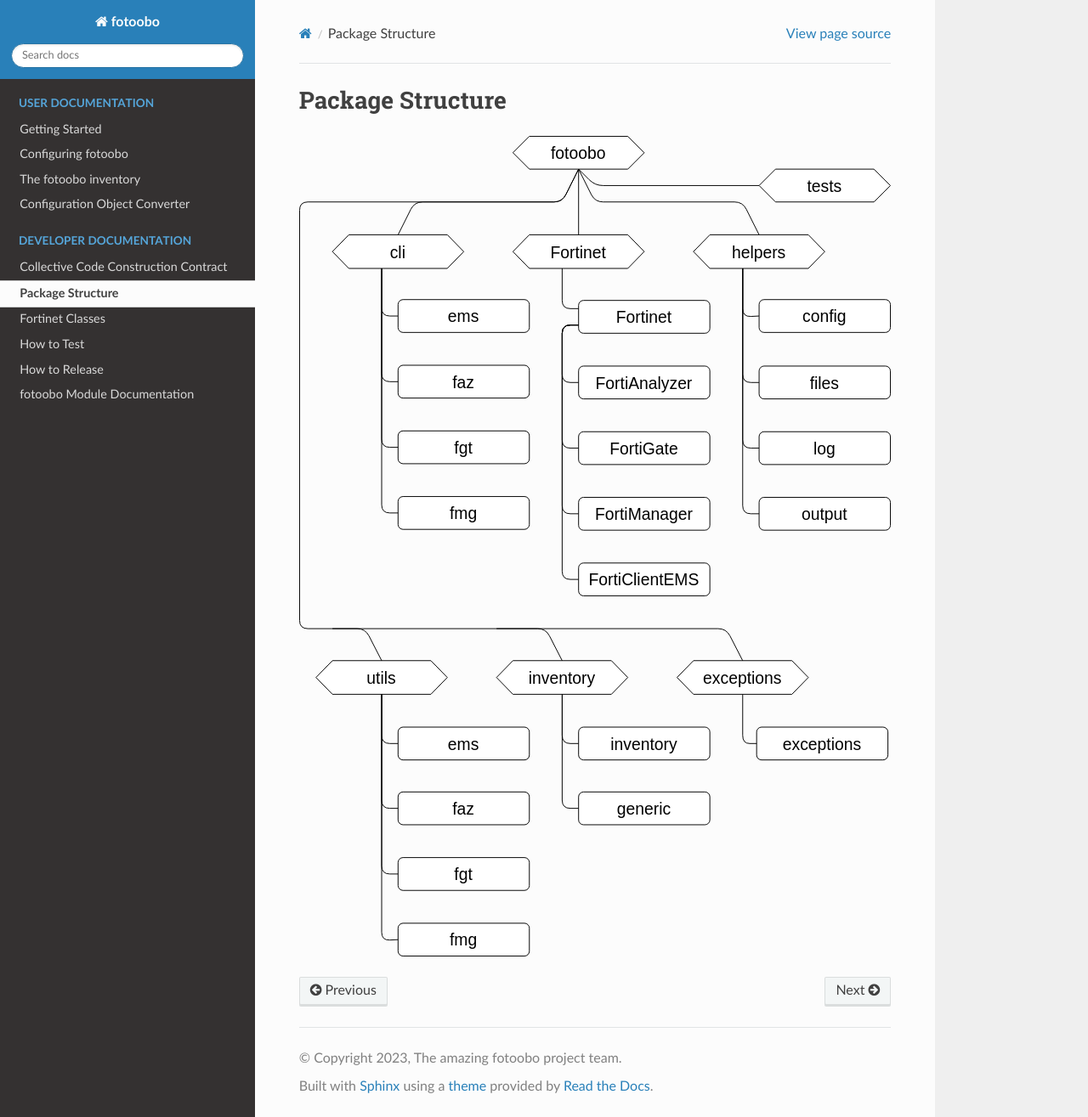
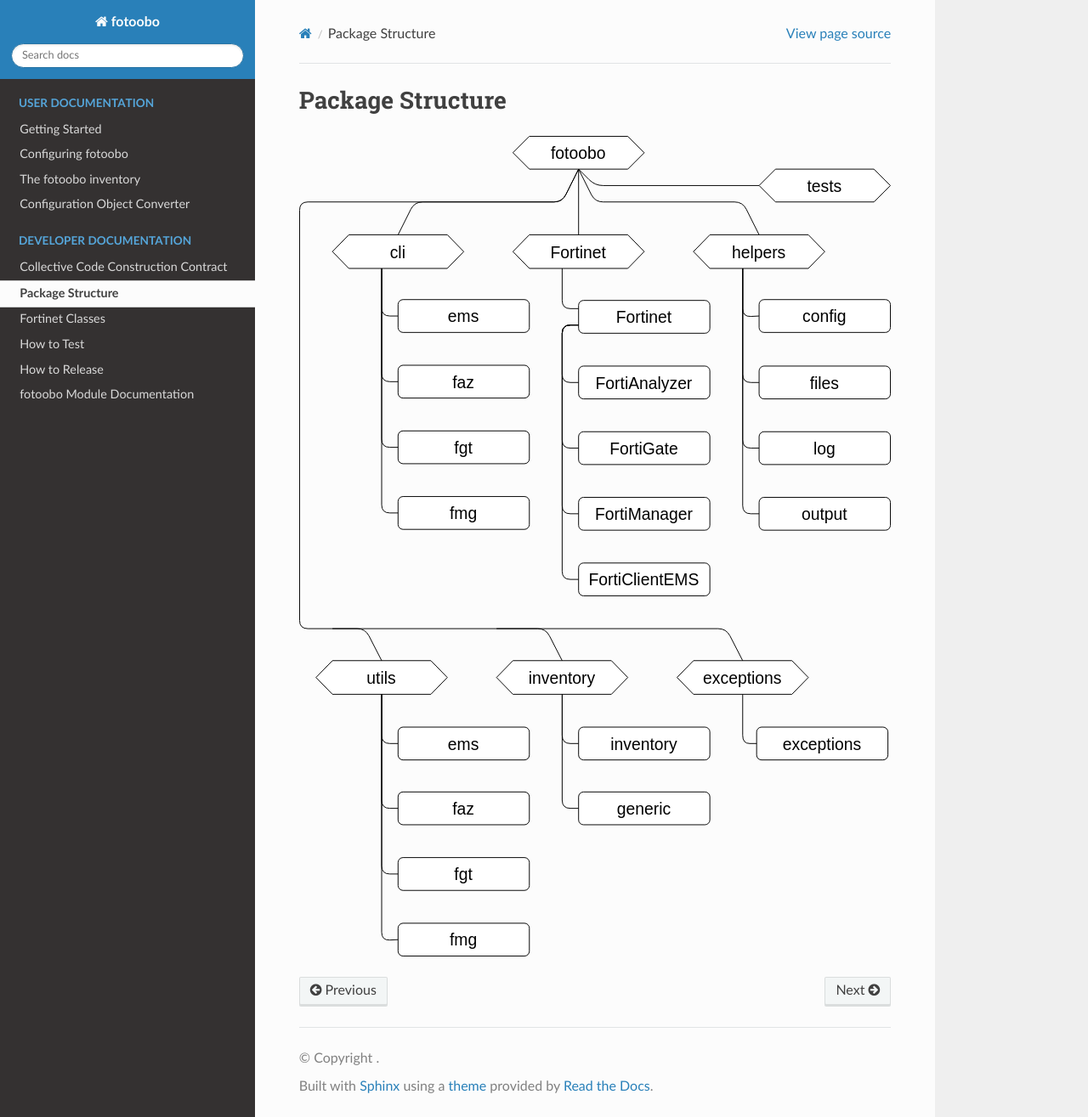
Before and after one commit to migros/fotoobo, a Sphinx documentation site: the page built from docs/source/developer/package_structure.rst, in a window 1280 px wide and 1315 px high. Shown: the whole window at 85% size. Built offline with Sphinx 7.4.7 and the Read the Docs theme 2.0.0, drawn with Linux system fonts in a browser that asks for light colours; some of the changed lines change nothing that is shown.

Commit message:
📝 🐛 fix module import bug with autodoc and update some info

```diff
--- a/docs/source/conf.py
+++ b/docs/source/conf.py
@@ -4,18 +4,30 @@
 https://www.sphinx-doc.org/en/master/usage/configuration.html
 """
 
-# pylint: disable=redefined-builtin, invalid-name
+
+# -- configure linter ------------------------------------------------------------------------------
+# pylint: disable=invalid-name
 
 
-# -- Project information -----------------------------------------------------
+# -- configure sys path for extensions -------------------------------------------------------------
+# If extensions (or modules to document with autodoc) are in another directory, add these
+# directories to sys.path here. If the directory is relative to the documentation root, use
+# os.path.abspath to make it absolute, like shown here.
+#
+import os
+import sys
+
+sys.path.insert(0, os.path.abspath(os.path.join("..", "..")))
+
+
+# -- Project information ---------------------------------------------------------------------------
 # https://www.sphinx-doc.org/en/master/usage/configuration.html#project-information
 
 project = "fotoobo"
-copyright = "2023, The amazing fotoobo project team"
-author = "Patrik Spiess"
+author = "The amazing fotoobo project team"
 
 
-# -- General configuration ---------------------------------------------------
+# -- General configuration -------------------------------------------------------------------------
 # https://www.sphinx-doc.org/en/master/usage/configuration.html#general-configuration
 
 extensions = ["sphinx.ext.autodoc"]
@@ -23,7 +35,7 @@
 exclude_patterns = []
 
 
-# -- Options for HTML output -------------------------------------------------
+# -- Options for HTML output -----------------------------------------------------------------------
 # https://www.sphinx-doc.org/en/master/usage/configuration.html#options-for-html-output
 
 html_theme = "sphinx_rtd_theme"
```
